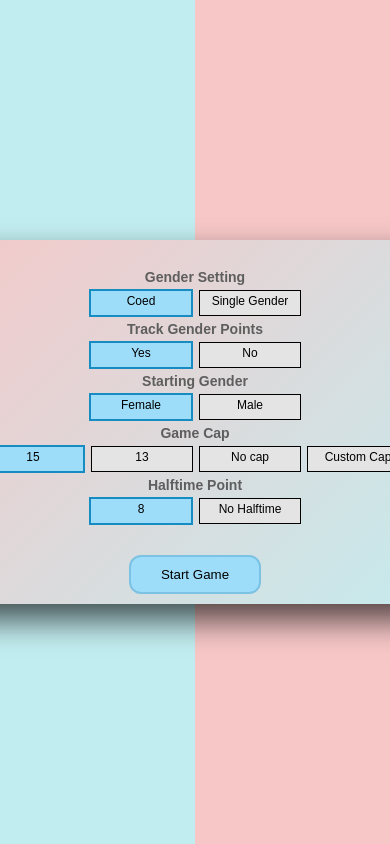
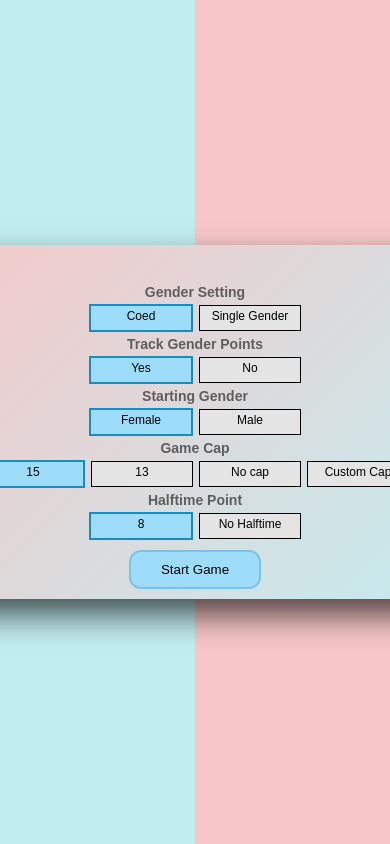
Before and after one commit to ChrisHuynh333/ultimate-scoreboard, a React (Create React App) app: page / in a window 390 px wide. Shown: the top 844 px of the page. Built offline with nearby package versions, Linux system fonts and the light colour scheme.

Commit message:
Style change for mobile landscape

```diff
--- a/src/index.css
+++ b/src/index.css
@@ -25,7 +25,7 @@ html, body {
 .game-start-modal-form {
   display: flex;
   flex-direction: column;
-  margin-top: 25px;
+  margin-top: 35px;
 }
 
 .game-start-modal-row {
@@ -81,7 +81,7 @@ html, body {
 .game-start-modal-btn-container {
   display: flex;
   justify-content: center;
-  margin-top: 30px;
+  margin-top: 10px;
 }
 
 .game-start-modal-btn {
```
